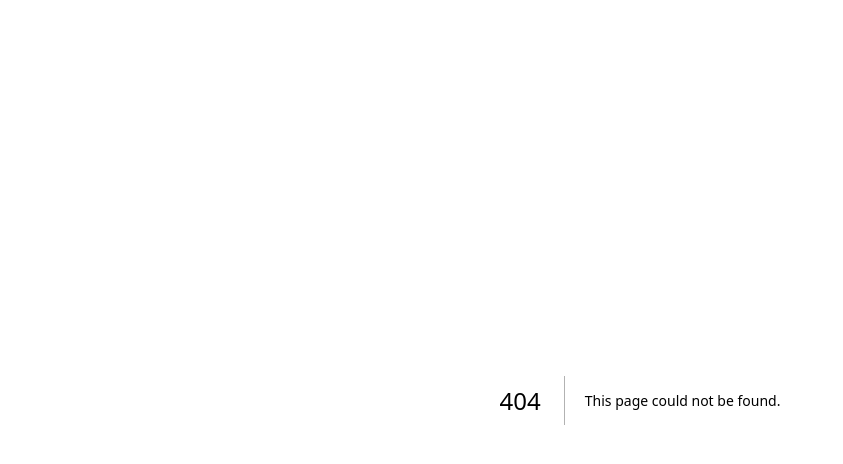
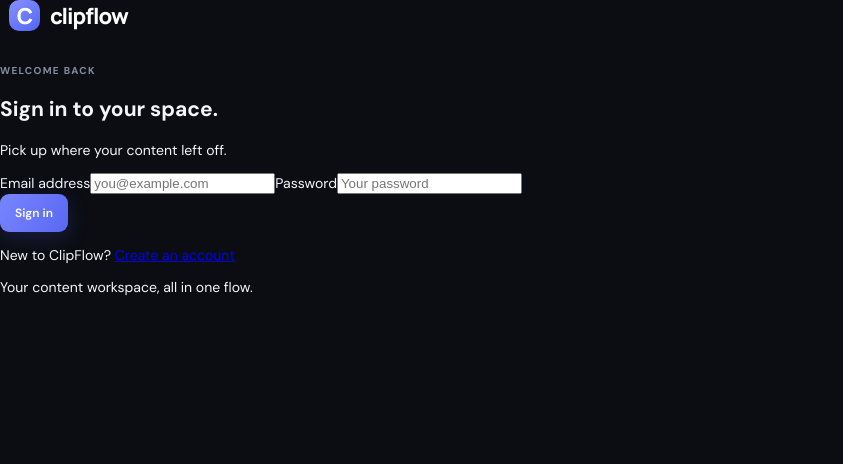
Before and after one commit to kiggundu256/ClipFlow, a Next.js app: page /login in a window 1280 px wide. Before the commit this address had no page. Shown: the top 464 px of the page, without its empty margins (0-843 px from the left). Built offline with nearby package versions, Linux system fonts and the light colour scheme; no server answers.

Commit message:
Build secure account and workspace foundation

```diff
--- /dev/null
+++ b/app/login/page.tsx
@@ -0,0 +1,28 @@
+import Link from "next/link";
+import { redirect } from "next/navigation";
+import { login } from "@/app/actions/auth";
+import { getCurrentUser } from "@/lib/auth";
+
+export default async function LoginPage({ searchParams }: { searchParams: Promise<{ error?: string }> }) {
+  if (await getCurrentUser()) redirect("/");
+  const { error } = await searchParams;
+
+  return (
+    <main className="auth-shell">
+      <section className="auth-card">
+        <Link className="brand auth-brand" href="/"><span className="brand-mark">C</span><span>clipflow</span></Link>
+        <div className="auth-heading"><span className="eyebrow">WELCOME BACK</span><h1>Sign in to your space.</h1><p>Pick up where your content left off.</p></div>
+        {error && <p className="form-error">Those details didn’t match an account. Please try again.</p>}
+        <form action={login} className="auth-form">
+          <label htmlFor="email">Email address</label>
+          <input id="email" name="email" type="email" autoComplete="email" placeholder="you@example.com" required maxLength={254}/>
+          <label htmlFor="password">Password</label>
+          <input id="password" name="password" type="password" autoComplete="current-password" placeholder="Your password" required maxLength={128}/>
+          <button className="primary-button auth-submit" type="submit">Sign in</button>
+        </form>
+        <p className="auth-switch">New to ClipFlow? <Link href="/register">Create an account</Link></p>
+      </section>
+      <p className="auth-footnote">Your content workspace, all in one flow.</p>
+    </main>
+  );
+}
```
